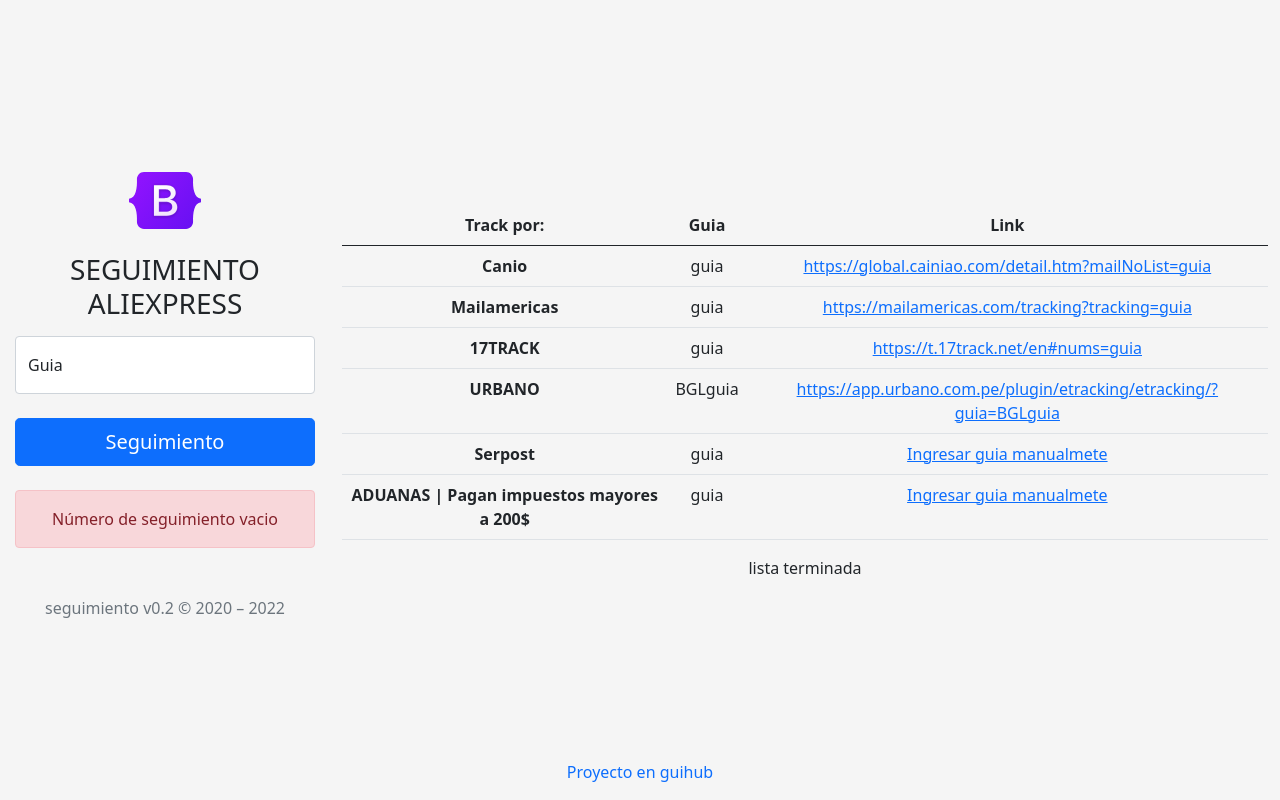
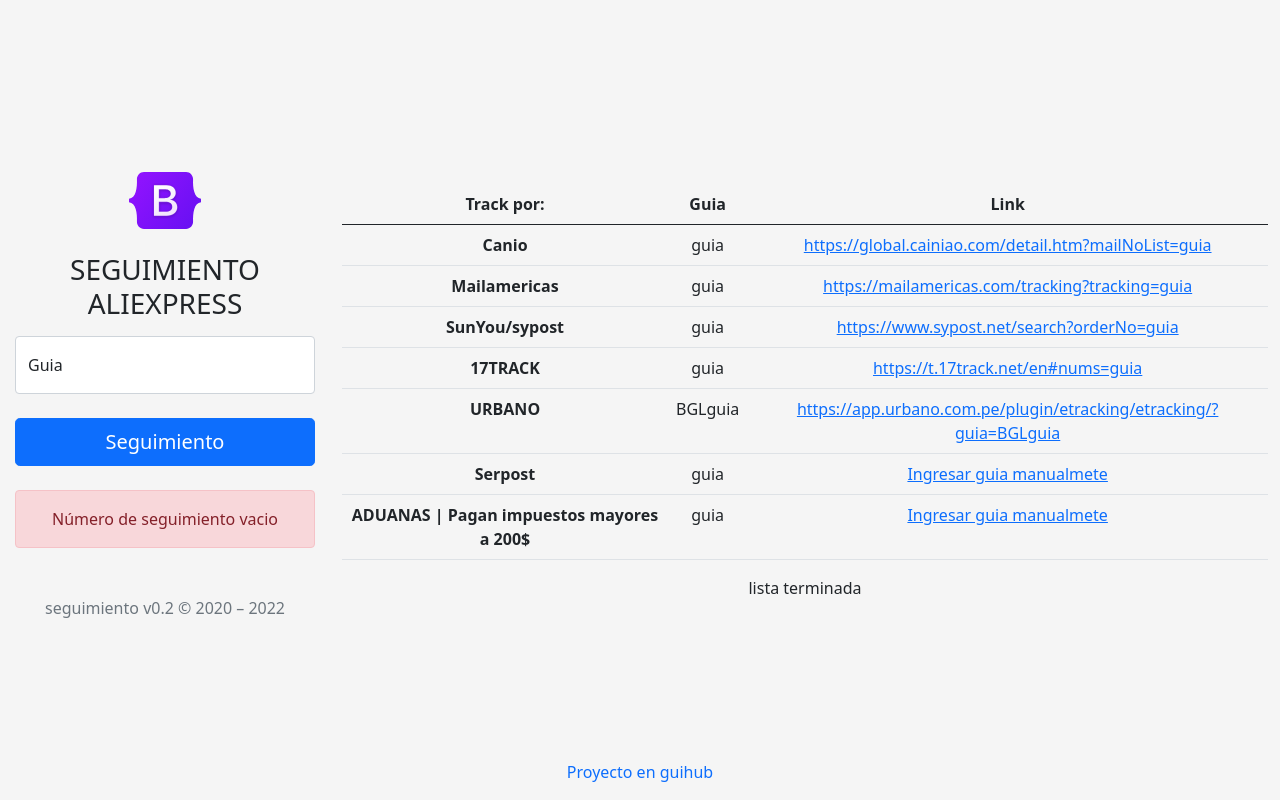
Before and after one commit to ImhoDev/seguimientoaliexpressperu, a PHP site: page / in a window 1280 px wide. Run offline with PHP 8.4, Linux system fonts and the light colour scheme.

Commit message:
add tracnking SUNYOU

```diff
--- a/index.php
+++ b/index.php
@@ -38,6 +38,8 @@
           $canio = $canio.$guia;
           $mailam = "https://mailamericas.com/tracking?tracking=";
           $mailam = $mailam.$guia;
+          $sunyou = "https://www.sypost.net/search?orderNo=";
+          $sunyou = $sunyou.$guia;
           $track17 = "https://t.17track.net/en#nums=";
           $track17 = $track17.$guia;
           $urbano = "https://app.urbano.com.pe/plugin/etracking/etracking/?guia=BGL";
@@ -73,6 +75,11 @@
             <td><a href="<?php echo $mailam ?>" target="_blank"><?php echo $mailam ?></a></td>
           </tr>
           <tr>
+            <th scope="row">SunYou/sypost</th>
+            <td><?php echo $guia ?></td>
+            <td><a href="<?php echo $sunyou ?>" target="_blank"><?php echo $sunyou ?></a></td>
+          </tr>
+          <tr>
             <th scope="row">17TRACK</th>
             <td><?php echo $guia ?></td>
             <td><a href="<?php echo $track17 ?>" target="_blank"><?php echo $track17 ?></td>
```
